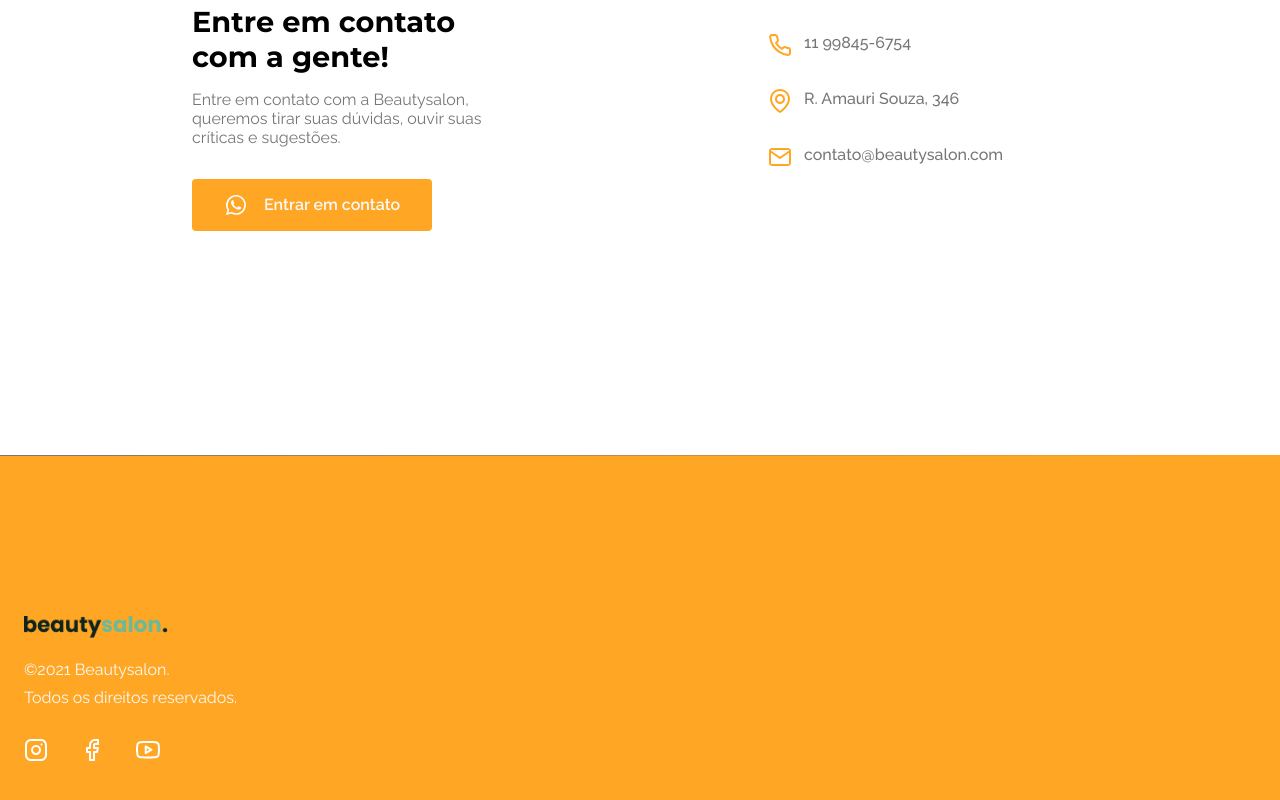
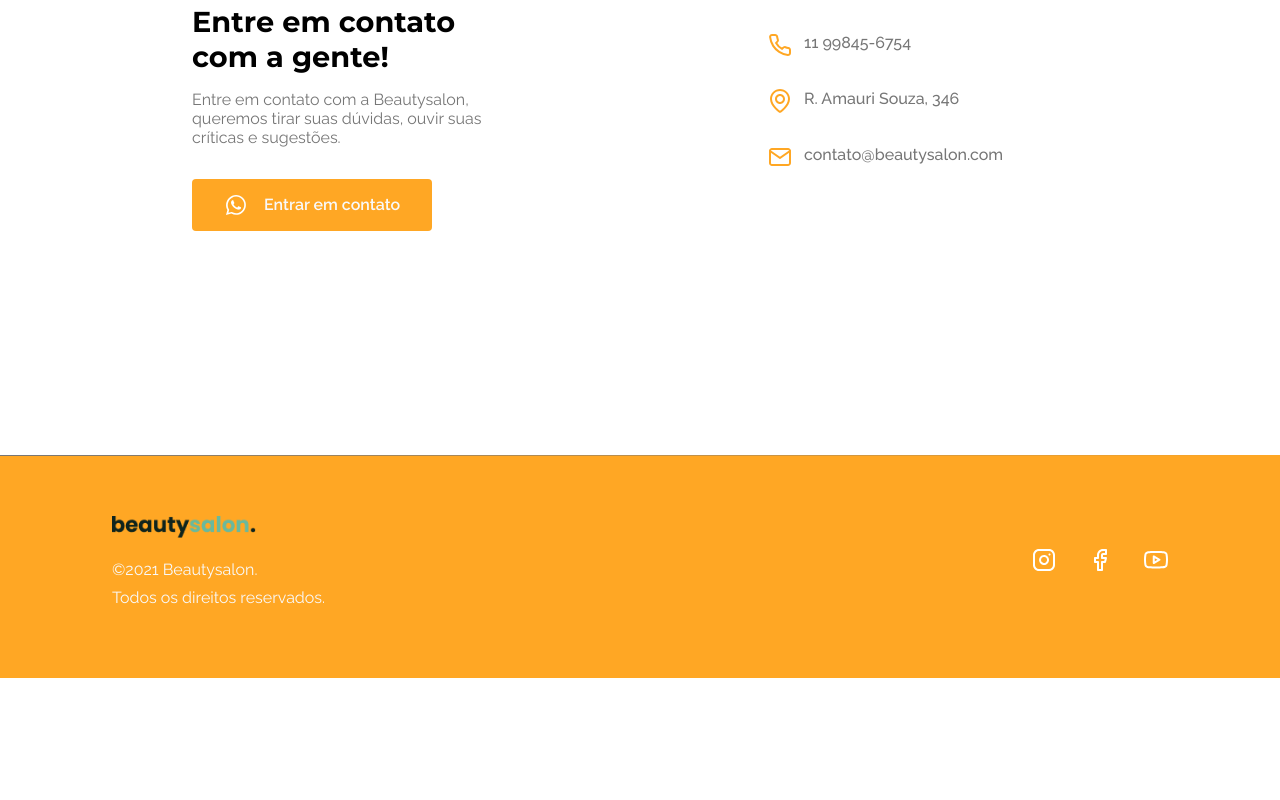
Before and after one commit to AmandaCorreaH/desafio-de-responsividade, a plain HTML site: page index.html in a window 1280 px wide. Shown: the part 3120-3920 px from the top of the page. After the commit the page ends 3798 px from the top, so only its background shows below. Drawn offline with Linux system fonts and the light colour scheme.

Commit message:
ajuste do footer

```diff
--- a/index.html
+++ b/index.html
@@ -155,7 +155,7 @@
             </div>
         </div>
     </section>
-    <footer class=" event-columns py-xl">
+    <footer class="event-columns">
         <div>
             <img src="assets/Logo.png" alt="logo do nosso salão">
             <p>©2021 Beautysalon.</p>
--- a/styles/footer.css
+++ b/styles/footer.css
@@ -19,3 +19,11 @@ footer{
         gap: 2rem;
     }
 }
+
+@media (width >= 80em){
+    footer{
+        padding: 3.75rem 7rem;
+        display: flex;
+        justify-content: space-between;
+    }
+}
```
